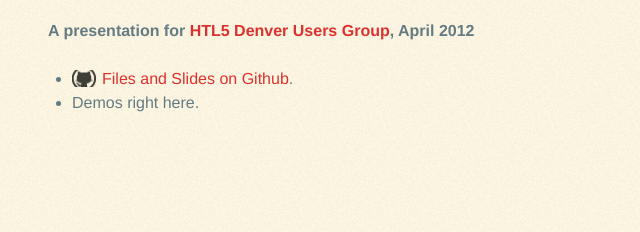
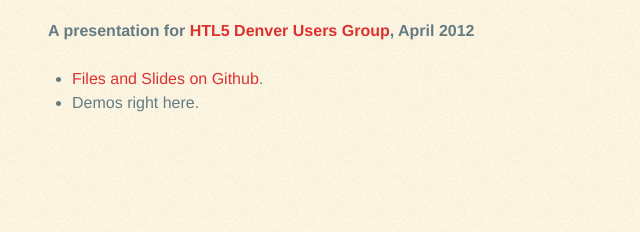
Before and after one commit to mirisuzanne/meaningful-css, a plain HTML site: page demos/index.html in a window 1280 px wide. Shown: the part 174-406 px from the top of the page, 200-840 px from the left. Drawn offline with Linux system fonts and the light colour scheme.

Commit message:
output css

```diff
--- a/demos/stylesheets/screen.css
+++ b/demos/stylesheets/screen.css
@@ -34,7 +34,7 @@ article, aside, details, figcaption, figure, footer, header, hgroup, menu, nav,
 
 /* ---------------------------------------------------------------------------
 Root */
-html { background: #fdf6e3 url('../images/noise.png?1333395141') repeat; color: #657b83; min-height: 100%; }
+html { background: #fdf6e3 url('../images/noise.png?1335306506') repeat; color: #657b83; min-height: 100%; }
 
 html { font-size: 100%; line-height: 1.5em; }
 
@@ -169,7 +169,7 @@ Social */
 .social li { margin-right: 1.5em; }
 .social a { display: block; }
 
-a[href*='github'] { background: url('../images/social/github.png?1334968268') no-repeat left; min-height: 24px; padding-left: 30px; }
+.social a[href*='github'] { background: url('../images/social/github.png?1335306506') no-repeat left; min-height: 24px; padding-left: 30px; }
 
 a[href*='dribbble'] { padding-left: 30px; }
 
```
